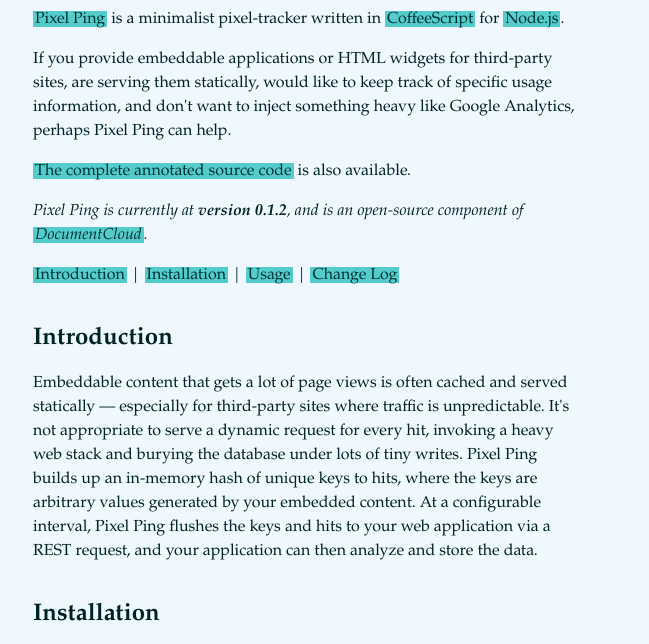
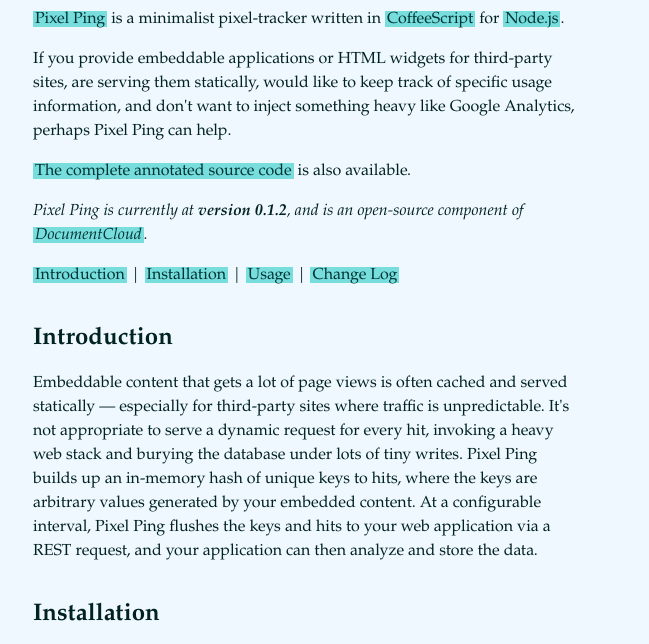
Before and after one commit to documentcloud/pixel-ping, a website: page index.html in a window 1280 px wide. Shown: the part 92-736 px from the top of the page, without its empty margins (25-674 px from the left). Drawn offline with Linux system fonts and the light colour scheme.

Commit message:
tweaking docco link colors.

```diff
--- a/index.html
+++ b/index.html
@@ -27,12 +27,12 @@
     a, a:visited {
       padding: 0 2px;
       text-decoration: none;
-      background: #55cccc;
+      background: #77dddd;
       color: #003333;
     }
     a:active, a:hover {
       color: #000;
-      background: #44dddd;
+      background: #00cccc;
     }
     h1, h2, h3, h4, h5, h6 {
       margin-top: 40px;
```
